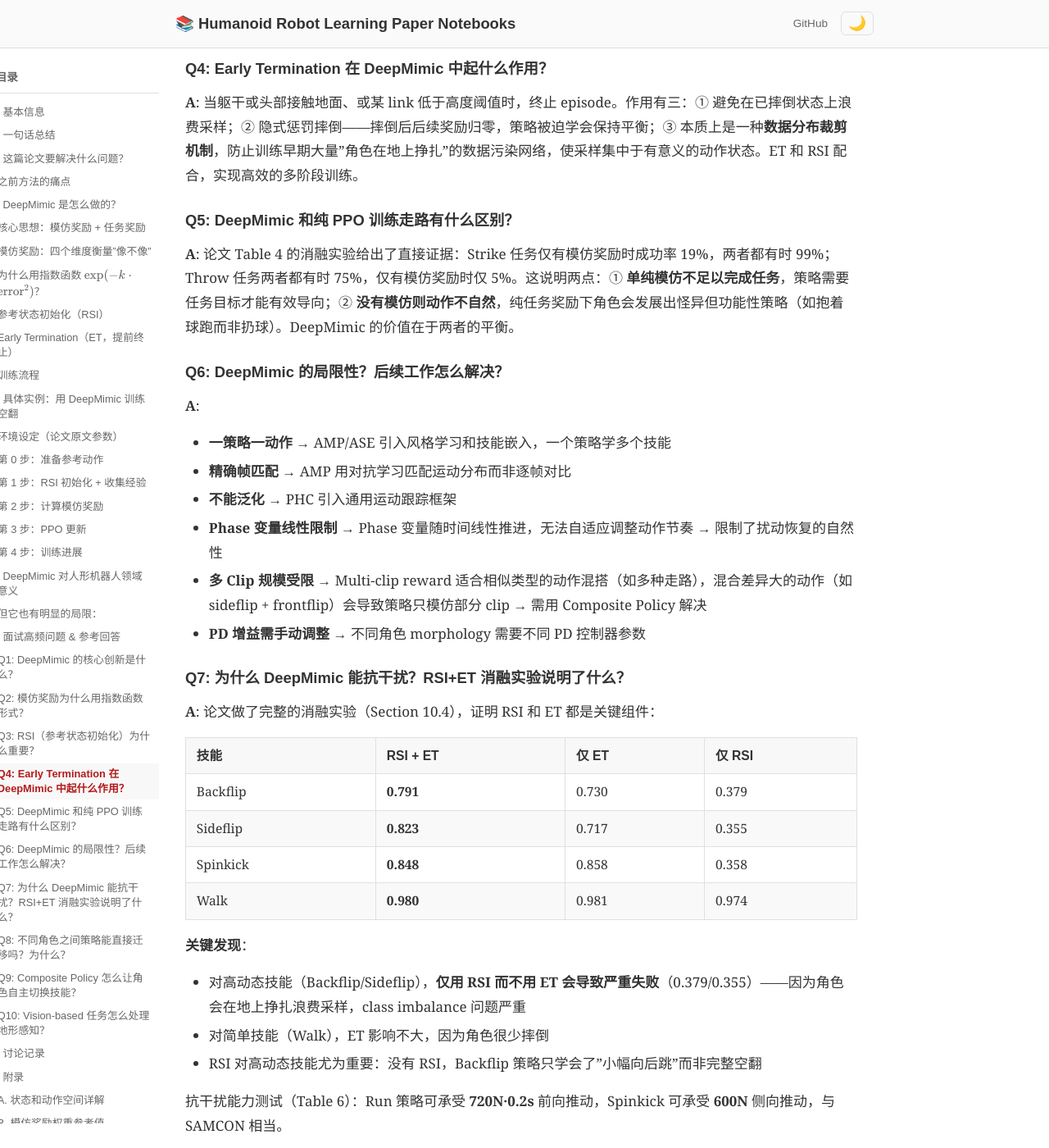
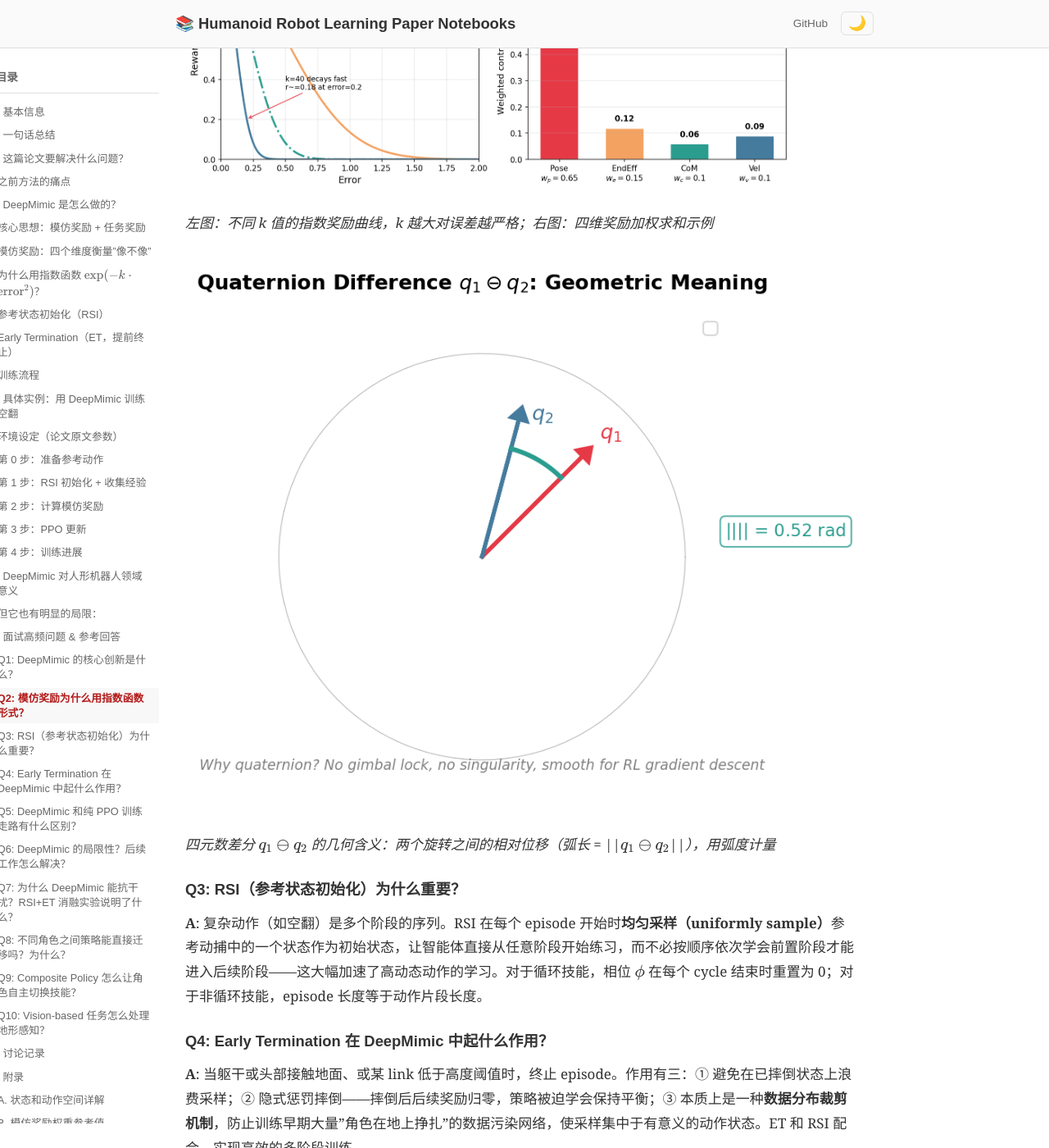
Before and after one commit to ImChong/Humanoid_Robot_Learning_Paper_Notebooks, a Jekyll site: the page built from papers/01_Foundational_RL/DeepMimic_Example-Guided_Deep_RL_of_Physics-Based_Character_Skills/DeepMimic_Example-Guided_Deep_RL_of_Physics-Based_Character_Skills.md, in a window 1280 px wide and 1400 px high, scrolled down 10628 px. Shown: the whole window at 82% size. Built offline with Jekyll 4.4.1, drawn with Linux system fonts in a browser that asks for light colours.

Commit message:
feat: 为 Q2 添加指数奖励曲线和四元数差分示意图

```diff
--- a/papers/01_Foundational_RL/DeepMimic_Example-Guided_Deep_RL_of_Physics-Based_Character_Skills/DeepMimic_Example-Guided_Deep_RL_of_Physics-Based_Character_Skills.md
+++ b/papers/01_Foundational_RL/DeepMimic_Example-Guided_Deep_RL_of_Physics-Based_Character_Skills/DeepMimic_Example-Guided_Deep_RL_of_Physics-Based_Character_Skills.md
@@ -343,6 +343,12 @@ DeepMimic 是**运动模仿学习**的开山之作，几乎所有后续的机器
 
 ### Q2: 模仿奖励为什么用指数函数形式？
 **A**: $\exp(-k \cdot \text{error}^2)$ 有几个好处：① 奖励范围在 $(0, 1]$，方便加权求和；② 对小误差宽容（接近1），对大误差严格（趋近0），梯度平滑；③ 各分量天然不需要归一化就能直接相加。另外，姿态奖励中的关节朝向比较用的是**四元数差分** $q_1 \ominus q_2$（相对旋转位移），而非欧拉角差分，因为四元数不存在万向锁和奇异性问题，更适合 RL 梯度优化。
+
+![指数奖励曲线](figures/q2_reward_curves.png)
+*左图：不同 k 值的指数奖励曲线，k 越大对误差越严格；右图：四维奖励加权求和示例*
+
+![四元数差分示意](figures/q2_quaternion_diff.png)
+*四元数差分 $q_1 \ominus q_2$ 的几何含义：两个旋转之间的相对位移（弧长 = ||$q_1 \ominus q_2$||），用弧度计量*
 
 ### Q3: RSI（参考状态初始化）为什么重要？
 **A**: 复杂动作（如空翻）是多个阶段的序列。RSI 在每个 episode 开始时**均匀采样（uniformly sample）**参考动捕中的一个状态作为初始状态，让智能体直接从任意阶段开始练习，而不必按顺序依次学会前置阶段才能进入后续阶段——这大幅加速了高动态动作的学习。对于循环技能，相位 $\phi$ 在每个 cycle 结束时重置为 0；对于非循环技能，episode 长度等于动作片段长度。
```
Also changed, not shown: papers/01_Foundational_RL/DeepMimic_Example-Guided_Deep_RL_of_Physics-Based_Character_Skills/figures/q2_quaternion_diff.png (added), papers/01_Foundational_RL/DeepMimic_Example-Guided_Deep_RL_of_Physics-Based_Character_Skills/figures/q2_reward_curves.png (added).
